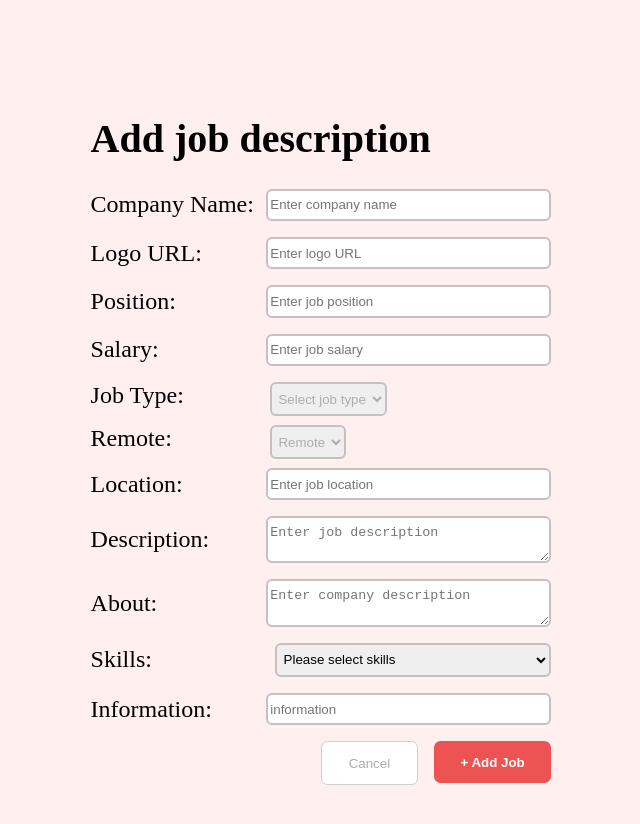
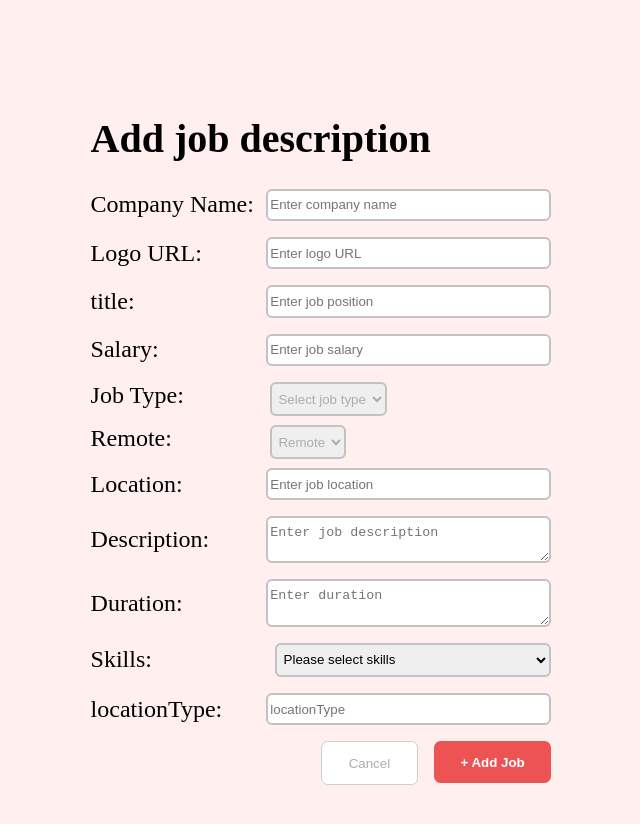
Before and after one commit to apekshathakre25/job-listing-frontend, a React (Vite) app: page /job-post in a window 1280 px wide. Shown: the top 824 px of the page, without its empty margins (7-647 px from the left). Built offline with nearby package versions, Linux system fonts and the light colour scheme.

Commit message:
change in the api

```diff
--- a/src/api/job.jsx
+++ b/src/api/job.jsx
@@ -11,3 +11,16 @@ export const getJobDetailsById = async (jobID) => {
     console.log(error);
   }
 };
+
+export const createJobPost = async (requestPayload) => {
+  try {
+    const reqUrl = `${backEndUrl}/job/create`;
+    const token = localStorage.getItem("token");
+    axios.defaults.headers.common["Authorization"] = `Bearer ${token}`;
+    const response = await axios.post(reqUrl, requestPayload);
+    // console.log(response.data);
+    return response.data;
+  } catch (error) {
+    console.log(error);
+  }
+};
--- a/src/components/JobPost/JobPost.jsx
+++ b/src/components/JobPost/JobPost.jsx
@@ -2,20 +2,21 @@ import { useState } from "react";
 import styles from "../JobPost/JobPost.module.css";
 import { DEFAULT_SKILLS } from "../../utils/constant";
 import { useEffect } from "react";
+import { createJobPost } from "../../api/job";
 
 export const JobPost = () => {
   const [formData, setFormData] = useState({
     companyName: "",
+    title: "",
     logoURL: "",
-    position: "",
     salary: "",
     jobType: "",
     remote: "",
     location: "",
     description: "",
-    about: "",
-    information: "",
     skills: [],
+    locationType: "",
+    duration: "",
   });
 
   const handleChange = (event) => {
@@ -56,7 +57,21 @@ export const JobPost = () => {
   }, [formData]);
 
   const handleSubmit = async (event) => {
-    event.preventDefault();
+    event.preventDefault(); // Prevent default form submission behavior
+    if (
+      !formData.companyName ||
+      !formData.title ||
+      !formData.logoURL ||
+      !formData.description ||
+      !formData.salary ||
+      !formData.location ||
+      !formData.locationType ||
+      !formData.duration ||
+      !formData.skills
+    ) {
+      return res.status(401).json({ errorMessage: "all feild are required" });
+    }
+    await createJobPost(formData);
   };
 
   return (
@@ -92,14 +107,14 @@ export const JobPost = () => {
         </div>
 
         <div className={styles.formGroup}>
-          <label className={styles.label} htmlFor="position">
-            Position:
+          <label className={styles.label} htmlFor="title">
+            title:
           </label>
           <input
             className={styles.input}
             type="text"
-            name="position"
-            value={formData.position}
+            name="title"
+            value={formData.title}
             onChange={handleChange}
             placeholder="Enter job position"
           />
@@ -176,15 +191,15 @@ export const JobPost = () => {
         </div>
 
         <div className={styles.formGroup}>
-          <label className={styles.label} htmlFor="about">
-            About:
+          <label className={styles.label} htmlFor="duration">
+            Duration:
           </label>
           <textarea
             className={styles.input}
-            name="about"
-            value={formData.about}
+            name="duration"
+            value={formData.duration}
             onChange={handleChange}
-            placeholder="Enter company description"
+            placeholder="Enter duration"
           />
         </div>
 
@@ -215,16 +230,16 @@ export const JobPost = () => {
         </div>
 
         <div className={styles.formGroup}>
-          <label className={styles.label} htmlFor="skills">
-            Information:
+          <label className={styles.label} htmlFor="locationType">
+            locationType:
           </label>
           <input
             className={styles.input}
             type="text"
-            name="information"
-            value={formData.information}
+            name="locationType"
+            value={formData.locationType}
             onChange={handleChange}
-            placeholder="information"
+            placeholder="locationType"
           />
         </div>
       </div>
```
